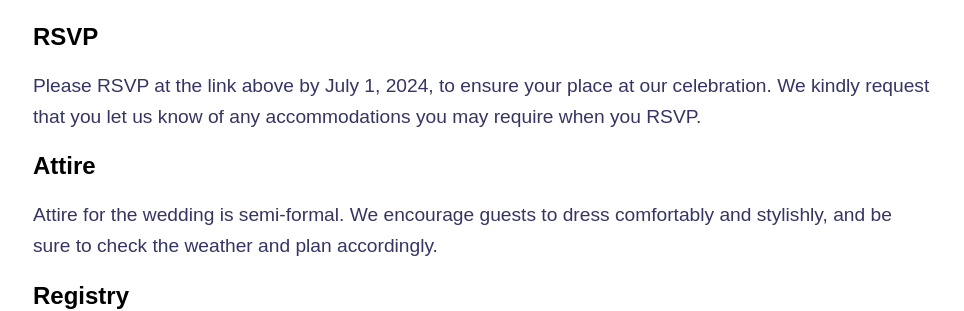
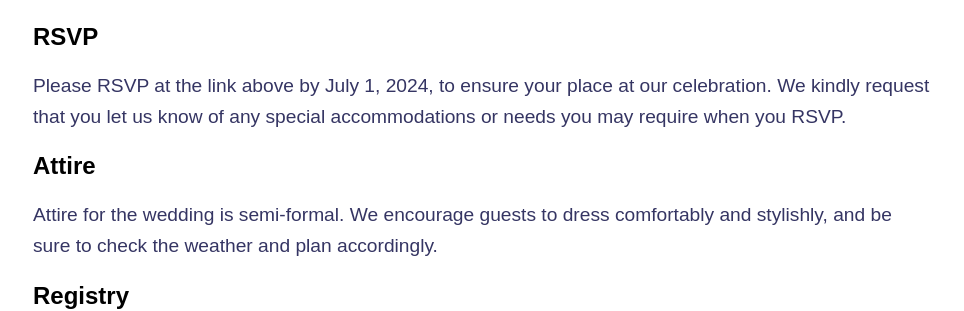
Before and after one commit to christina-ladam/wedding, a Jekyll site: the page built from weddingdetails.html, in a window 1280 px wide. Shown: the part 1082-1393 px from the top of the page, without its empty margins (157-1121 px from the left). Built offline with Jekyll 4.4.1, drawn with Linux system fonts in a browser that asks for light colours; some web fonts are replaced.

Commit message:
Update weddingdetails.html

```diff
--- a/weddingdetails.html
+++ b/weddingdetails.html
@@ -21,7 +21,7 @@ layout: default
     <p>For out-of-town guests, we recommend booking accommodations in the charming city of Portland, where you can explore local attractions and enjoy the hospitality of this vibrant coastal community. You may find more affordable hotel options outside of town.</p>
 
     <h2>RSVP</h2>
-    <p>Please RSVP at the link above by July 1, 2024, to ensure your place at our celebration. We kindly request that you let us know of any accommodations you may require when you RSVP.</p>
+    <p>Please RSVP at the link above by July 1, 2024, to ensure your place at our celebration. We kindly request that you let us know of any special accommodations or needs you may require when you RSVP.</p>
 
     <h2>Attire</h2>
     <p>Attire for the wedding is semi-formal. We encourage guests to dress comfortably and stylishly, and be sure to check the weather and plan accordingly.</p>
```
